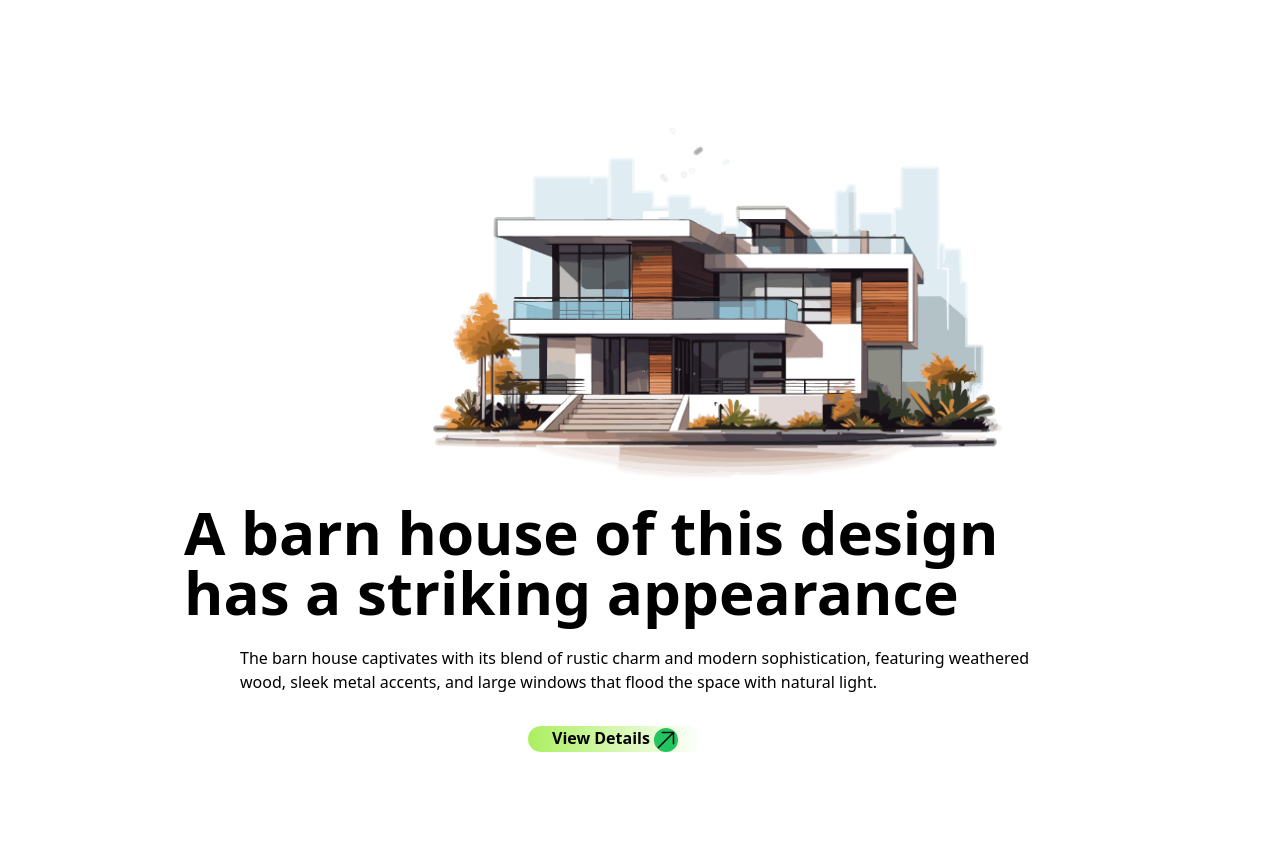
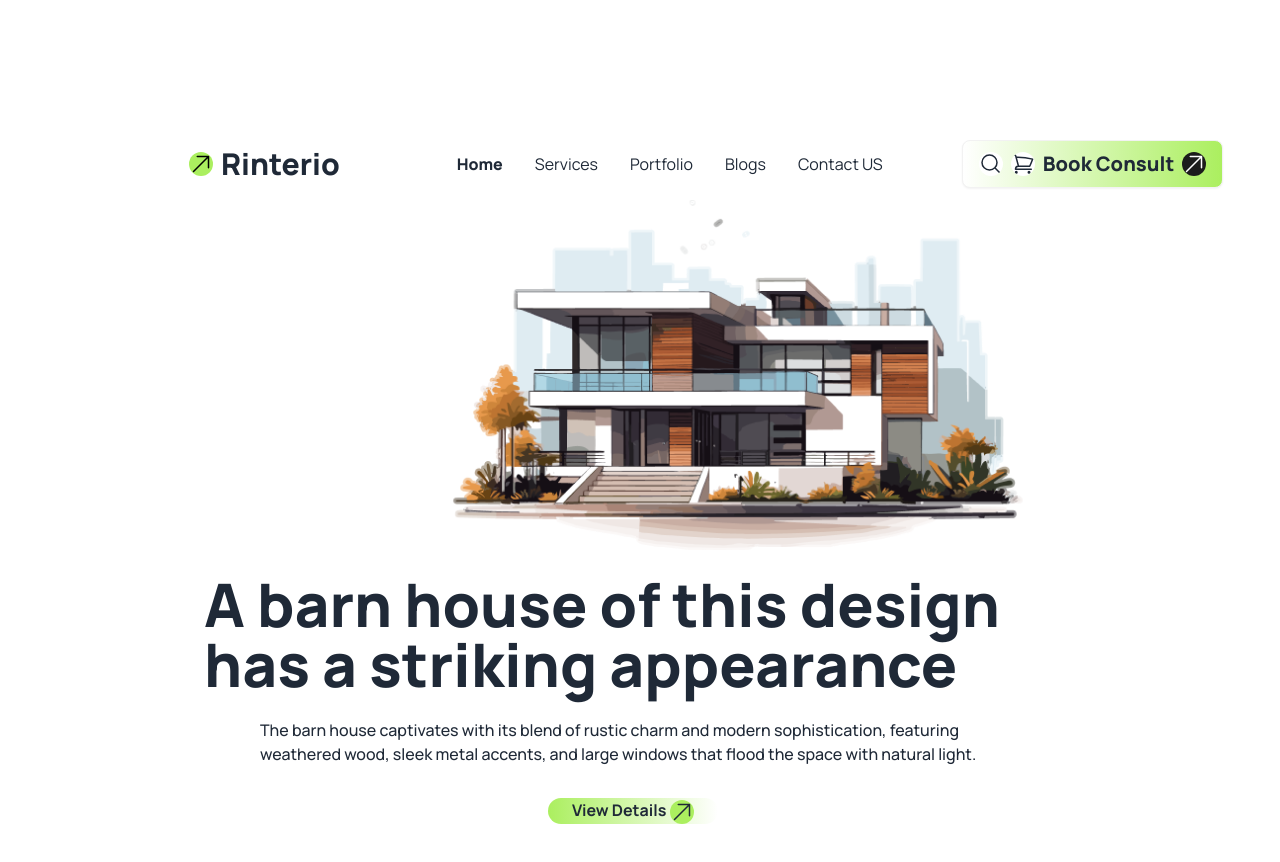
Before and after one commit to ArfenaKhatun/Assignment03, a plain HTML site: page index.html in a window 1280 px wide. Drawn offline with nearby package versions, Linux system fonts and the light colour scheme.

Commit message:
Navber Section Complete

```diff
--- a/index.html
+++ b/index.html
@@ -4,6 +4,10 @@
     <meta charset="UTF-8">
     <meta name="viewport" content="width=device-width, initial-scale=1.0">
     <title>Residential work</title>
+    <!--DaisyUI -->
+    <link href="https://cdn.jsdelivr.net/npm/daisyui@4.12.10/dist/full.min.css" rel="stylesheet" type="text/css" />
+<script src="https://cdn.tailwindcss.com"></script>
+    <!--Tailwind CDN-->
     <script src="https://cdn.tailwindcss.com"></script>
     <!--- google font-->
     <link rel="preconnect" href="https://fonts.googleapis.com">
@@ -16,12 +20,70 @@
 }
 </style>
 </head>
-<body class="mx-36 mt-32 mb-32 sm:[576px] md:[768px]">
-    <header class="">
+<body class="font-manrope mx-36 mt-32 mb-32">
+    <header class="px-5">
+        <!--Navbar section-->
         <nav>
+            <div class="navbar bg-base-100">
+                <div class="navbar-start pr-28">
+                  <div class="dropdown">
+                    <div tabindex="0" role="button" class="btn btn-ghost lg:hidden">
+                      <svg
+                        xmlns="http://www.w3.org/2000/svg"
+                        class="h-5 w-5"
+                        fill="none"
+                        viewBox="0 0 24 24"
+                        stroke="currentColor">
+                        <path
+                          stroke-linecap="round"
+                          stroke-linejoin="round"
+                          stroke-width="2"
+                          d="M4 6h16M4 12h8m-8 6h16" />
+                      </svg>
+                    </div>
+                    <ul
+                      tabindex="0"
+                      class="menu menu-sm dropdown-content bg-base-100 rounded-box z-[1] mt-3 w-52 p-2 shadow">
+                      <li><a>Home</a></li>
 
+                      <li><a>Services</a></li>
+                      <li><a>Portfolio</a></li>
+                      <li><a>Blogs</a></li>
+                      <li><a>Contact US</a></li>
+                    </ul>
+                  </div>
+                  <a class="btn btn-ghost text-3xl font-extrabold"> <svg xmlns="http://www.w3.org/2000/svg" fill="none" viewBox="0 0 24 24" stroke-width="1.5" stroke="black" class="size-6 inline bg-[#ABEF5F] rounded-3xl">
+                    <path stroke-linecap="round" stroke-linejoin="round" d="m4.5 19.5 15-15m0 0H8.25m11.25 0v11.25" />
+                  </svg>
+                    Rinterio</a>
+                </div>
+                <div class="navbar-center hidden lg:flex pr-24">
+                  <ul class="menu menu-horizontal px-1 text-base	">
+                    <li><a class="font-extrabold">Home</a></li>
+
+                    <li><a>Services</a></li>
+                    <li><a>Portfolio</a></li>
+                      <li><a>Blogs</a></li>
+                      <li><a>Contact US</a></li>
+                  </ul>
+                </div>
+                <div class="navbar-end pl-28   ">
+                  <a class="btn font-extrabold text-xl bg-gradient-to-r from-white to-[#ABEF5F] ">
+                    <svg xmlns="http://www.w3.org/2000/svg" fill="none" viewBox="0 0 24 24" stroke-width="1.5" stroke="currentColor" class="size-6 bg-[#FFFFFF] rounded-full">
+                      <path stroke-linecap="round" stroke-linejoin="round" d="m21 21-5.197-5.197m0 0A7.5 7.5 0 1 0 5.196 5.196a7.5 7.5 0 0 0 10.607 10.607Z" />
+                    </svg>
+                    <svg xmlns="http://www.w3.org/2000/svg" fill="none" viewBox="0 0 24 24" stroke-width="1.5" stroke="currentColor" class="size-6 rounded-full bg-[#FFFFFF]">
+                    <path stroke-linecap="round" stroke-linejoin="round" d="M2.25 3h1.386c.51 0 .955.343 1.087.835l.383 1.437M7.5 14.25a3 3 0 0 0-3 3h15.75m-12.75-3h11.218c1.121-2.3 2.1-4.684 2.924-7.138a60.114 60.114 0 0 0-16.536-1.84M7.5 14.25 5.106 5.272M6 20.25a.75.75 0 1 1-1.5 0 .75.75 0 0 1 1.5 0Zm12.75 0a.75.75 0 1 1-1.5 0 .75.75 0 0 1 1.5 0Z" />
+                  </svg>
+
+                    Book Consult <svg xmlns="http://www.w3.org/2000/svg" fill="none "viewBox="0 0 24 24" stroke-width="1.5" stroke="white" class="size-6 inline bg-[#1C1C1C] rounded-3xl ">
+                    <path stroke-linecap="round" stroke-linejoin="round" d="m4.5 19.5 15-15m0 0H8.25m11.25 0v11.25" />
+                  </svg></a>
+                </div>
+              </div>
         </nav>
-        <div class=" ">
+        <!--banner part-->
+        <div class="md:items-center ">
             <div>
                 <img class="mx-72 mb-6 " src="assets/banner.png" alt="">
             </div>
@@ -29,7 +91,7 @@
                 <h1 class="text-6xl mx-10 mb-6 font-extrabold ">A barn house of this design has a striking appearance</h1>
                 <p class="mx-24 mt-6 mb-8 font-medium">The barn house captivates with its blend of rustic charm and modern sophistication, featuring weathered wood, sleek metal accents, and large windows that flood the space with natural light.</p>
                 <button class="bg-gradient-to-r from-[#ABEF5F] to-[#ABEF5F]py-3 px-6 rounded-3xl font-bold mx-96">View Details
-                    <svg xmlns="http://www.w3.org/2000/svg" fill="none" viewBox="0 0 24 24" stroke-width="1.5" stroke="currentColor" class="size-6 inline bg-green-500 rounded-3xl">
+                    <svg xmlns="http://www.w3.org/2000/svg" fill="none" viewBox="0 0 24 24" stroke-width="1.5" stroke="currentColor" class="size-6 inline bg-[#ABEF5F] rounded-3xl">
                         <path stroke-linecap="round" stroke-linejoin="round" d="m4.5 19.5 15-15m0 0H8.25m11.25 0v11.25" />
                       </svg>
 
```
